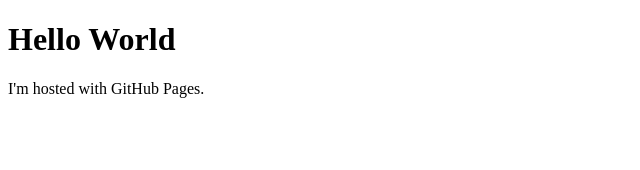
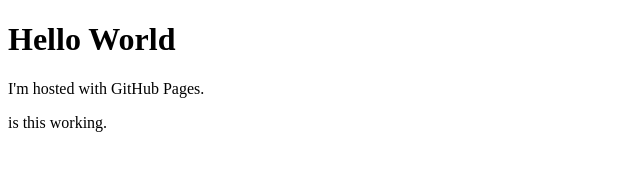
Before and after one commit to SelinaErci/test, a plain HTML site: page index.html in a window 1280 px wide. Shown: the whole page, without its empty margins (0-640 px from the left). Drawn offline with Linux system fonts and the light colour scheme.

Commit message:
Update index.html

```diff
--- a/index.html
+++ b/index.html
@@ -3,5 +3,6 @@
 <body>
 <h1>Hello World</h1>
 <p>I'm hosted with GitHub Pages.</p>
+<p>is this working.</p>
 </body>
 </html>
```
